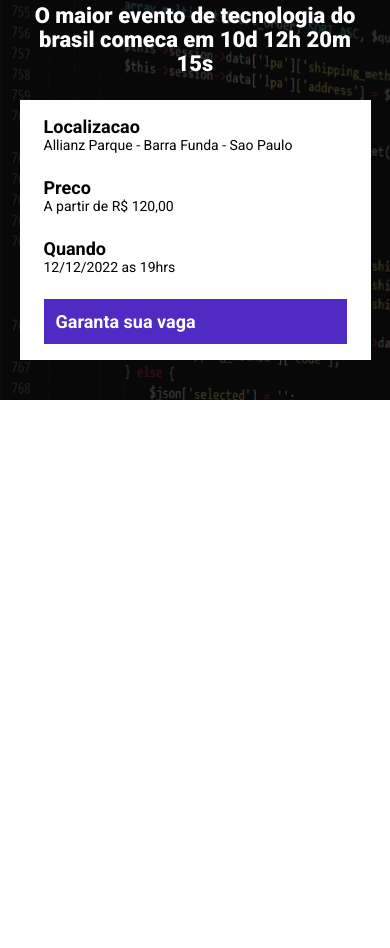
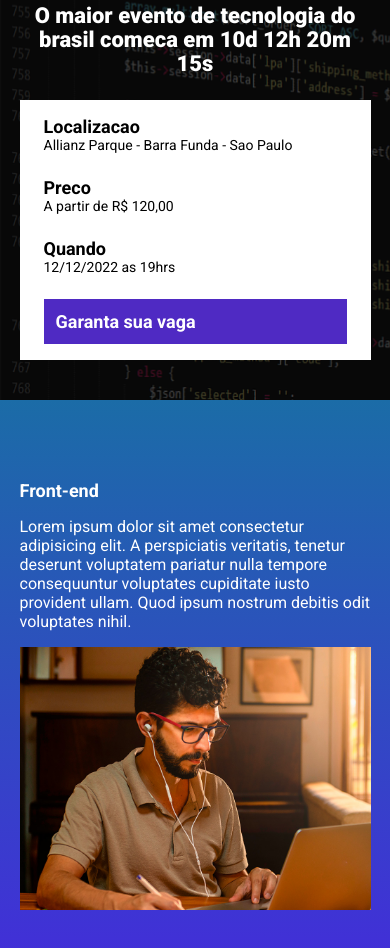
Before and after one commit to GuilhermeMurata/ebac_tech_talks, a website built with Parcel: page src/index.html in a window 390 px wide. Shown: the part 100-1048 px from the top of the page. Before the commit the page ends 844 px from the top, so only its background shows below. Built offline with nearby package versions, Linux system fonts and the light colour scheme.

Commit message:
Add section FRONTEND

```diff
--- a/src/index.html
+++ b/src/index.html
@@ -39,5 +39,17 @@
             </div>
         </div>
     </header>
+
+    <section class="event">
+        <div class="container">
+            <div class="event__details">
+                <h2 class="event__details__title">Front-end</h2>
+                <p class="event__details__description">
+                    Lorem ipsum dolor sit amet consectetur adipisicing elit. A perspiciatis veritatis, tenetur deserunt voluptatem pariatur nulla tempore consequuntur voluptates cupiditate iusto provident ullam. Quod ipsum nostrum debitis odit voluptates nihil.
+                </p>
+            </div>
+            <img class="event__image" src="./images/frontend.png" alt="Front-end">
+        </div>
+    </section>
 </body>
 </html>
--- /dev/null
+++ b/src/styles/components/_event.scss
@@ -0,0 +1,41 @@
+.event {
+    padding: 80px 0;
+    background-image: linear-gradient(#1B6CA7, #442BDB);
+
+    .container {
+        display: flex;
+    }
+
+    &__image {
+        max-width: 360px;
+    }
+
+    &__details {
+        margin-right: 40px;
+
+        &__title {
+            font-size: 18px;
+            font-weight: bold;
+            margin-bottom: 16px;
+        }
+    }
+
+    &__description {
+        line-height: 22px;
+    }
+
+    @media (max-width: 640px) {
+        .container {
+            display: block;
+        }
+
+        &__image {
+            width: 100%;
+        }
+
+        &__details {
+            margin-right: 0;
+            margin-bottom: 16px;
+        }
+    }
+}
--- a/src/styles/main.scss
+++ b/src/styles/main.scss
@@ -1,6 +1,7 @@
 @use 'hero';
 @use 'components/infos_bar';
 @use 'components/buttons';
+@use 'components/event';
 
 * {
     margin: 0;
```
